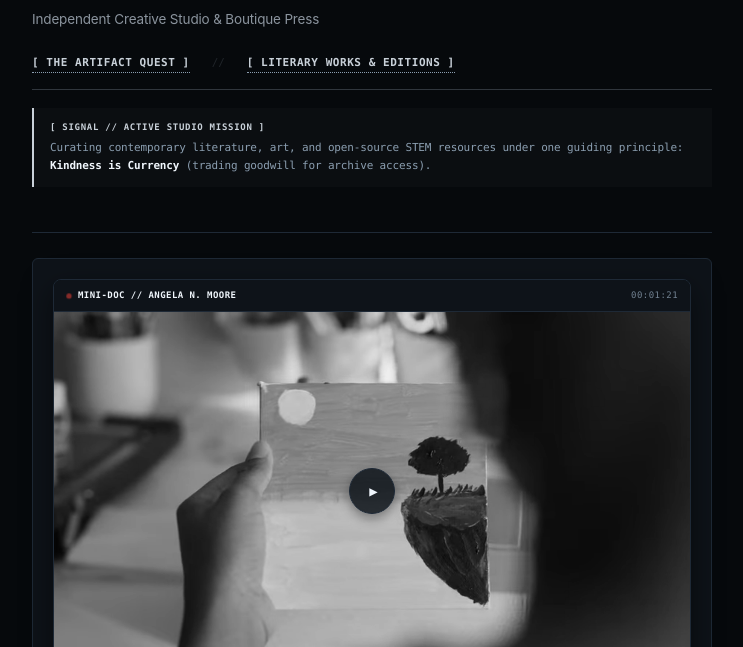
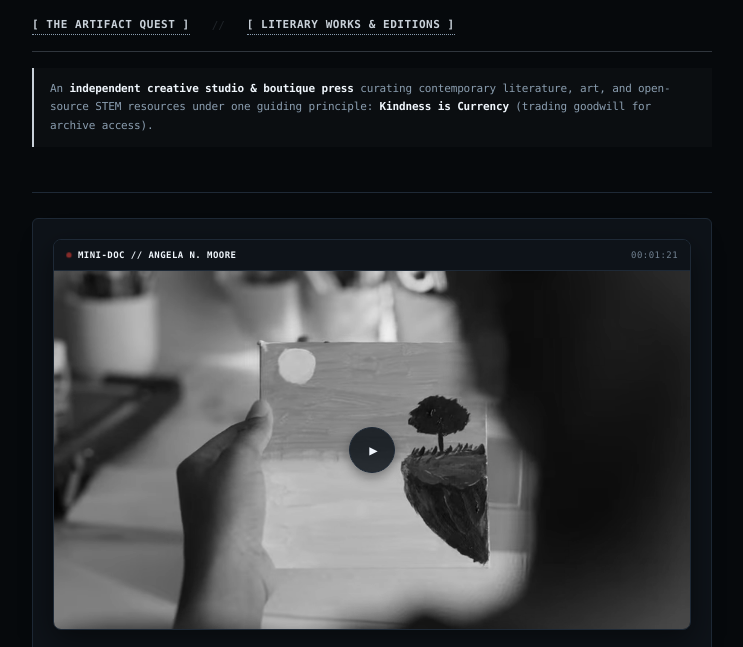
Before and after one commit to Cyber-Chic/themoorearchive, a plain HTML site: page hub.html in a window 1280 px wide. Shown: the part 141-788 px from the top of the page, without its empty margins (268-1011 px from the left). Drawn offline with Linux system fonts and the light colour scheme.

Commit message:
Update hub.html

```diff
--- a/hub.html
+++ b/hub.html
@@ -459,22 +459,18 @@
 
 
 
-            <h1>The Moore Signal Archive™</h1>
-            <p class="subtitle">
-                Independent Creative Studio & Boutique Press
-            </p>
+<h1>The Moore Signal Archive™</h1>
 
-            <nav class="matrix-nav" aria-label="Primary Studio Directory" style="margin: 14px 0 18px 0;">
-                <a href="https://freelittleartgalleries.art/2026/05/the-heart-of-the-project/" target="_blank" rel="noopener noreferrer">[ THE ARTIFACT QUEST ]</a>
-                <span style="color: #30363d; opacity: 0.6; font-weight: 300; margin: 0 6px;">//</span>
-                <a href="https://angies.poetry.blog/" target="_blank" rel="noopener noreferrer">[ LITERARY WORKS & EDITIONS ]</a>
-            </nav>
+<nav class="matrix-nav" aria-label="Primary Studio Directory" style="margin: 12px 0 16px 0;">
+    <a href="https://freelittleartgalleries.art/2026/05/the-heart-of-the-project/" target="_blank" rel="noopener noreferrer">[ THE ARTIFACT QUEST ]</a>
+    <span style="color: #30363d; opacity: 0.6; font-weight: 300; margin: 0 6px;">//</span>
+    <a href="https://angies.poetry.blog/" target="_blank" rel="noopener noreferrer">[ LITERARY WORKS &amp; EDITIONS ]</a>
+</nav>
 
-            <!-- BREATHABLE STUDIO MISSION BLOCK -->
-            <div style="font-family: var(--font-mono); font-size: 11px; color: var(--text-main); border-left: 2px solid var(--accent-glow); background: rgba(255, 255, 255, 0.02); padding: 12px 16px; margin-bottom: 24px; line-height: 1.65;">
-                <span style="color: var(--accent-glow); font-size: 9px; font-weight: 700; text-transform: uppercase; letter-spacing: 0.08em; display: block; margin-bottom: 4px;">[ SIGNAL // ACTIVE STUDIO MISSION ]</span>
-                <span style="color: var(--text-muted);">Curating contemporary literature, art, and open-source STEM resources under one guiding principle:</span> <strong style="color: var(--text-main); font-weight: 600;">Kindness is Currency</strong> <span style="color: var(--text-muted);">(trading goodwill for archive access).</span>
-            </div>
+<div style="font-family: var(--font-mono); font-size: 11px; color: var(--text-muted); border-left: 2px solid var(--accent-glow); background: rgba(255, 255, 255, 0.02); padding: 12px 16px; margin-bottom: 24px; line-height: 1.65;">
+    An <strong style="color: var(--text-main); font-weight: 600;">independent creative studio &amp; boutique press</strong> curating contemporary literature, art, and open-source STEM resources under one guiding principle: <strong style="color: var(--text-main); font-weight: 600;">Kindness is Currency</strong> (trading goodwill for archive access).
+</div>
+
 
         </header>
 
```
